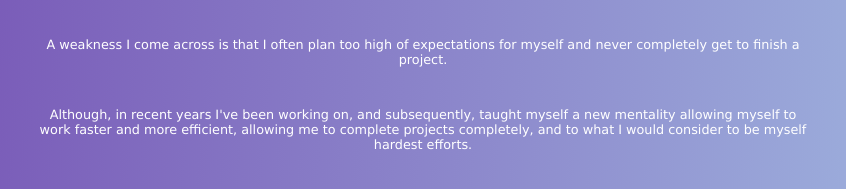
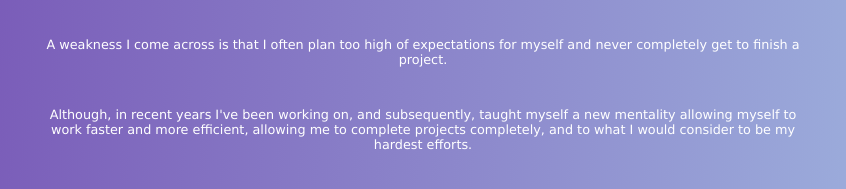
Before and after one commit to xksqs/xksqs-website, a plain HTML site: page index.html in a window 1280 px wide. Shown: the part 1854-2043 px from the top of the page, 217-1063 px from the left. Drawn offline with Linux system fonts and the light colour scheme.

Commit message:
Fix typo in skills-info paragraph

```diff
--- a/index.html
+++ b/index.html
@@ -68,7 +68,7 @@
         </ul>
 
         <p class="skills-info">A weakness I come across is that I often plan too high of expectations for myself and never completely get to finish a project.</p>
-        <p class="skills-info">Although, in recent years I've been working on, and subsequently, taught myself a new mentality allowing myself to work faster and more efficient, allowing me to complete projects completely, and to what I would consider to be myself hardest efforts.</p>
+        <p class="skills-info">Although, in recent years I've been working on, and subsequently, taught myself a new mentality allowing myself to work faster and more efficient, allowing me to complete projects completely, and to what I would consider to be my hardest efforts.</p>
 
         <p class="skills-info">Of recent times, I have grown more proficient in cryptography and networking security as my interest in these areas has deepened. Through this time, I have found myself like the idea of passkeys and hashing algorithms more and more fascinating through research and YouTube documentaries.</p>
 
```
